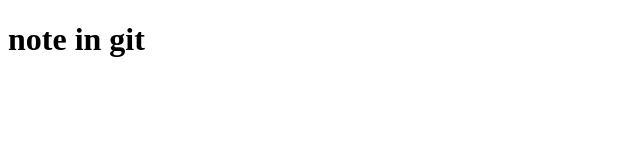
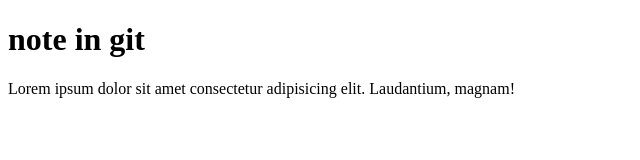
Before and after one commit to Weeraphat2000/Git-test, a plain HTML site: page note.html in a window 1280 px wide. Shown: the whole page, without its empty margins (0-640 px from the left). Drawn offline with Linux system fonts and the light colour scheme.

Commit message:
edit index

```diff
--- a/note.html
+++ b/note.html
@@ -7,5 +7,6 @@
 </head>
 <body>
     <h1>note in git</h1>
+    <p>Lorem ipsum dolor sit amet consectetur adipisicing elit. Laudantium, magnam!</p>
 </body>
 </html>
```
Also changed, not shown: test/style1.css (+1 -0 lines).
